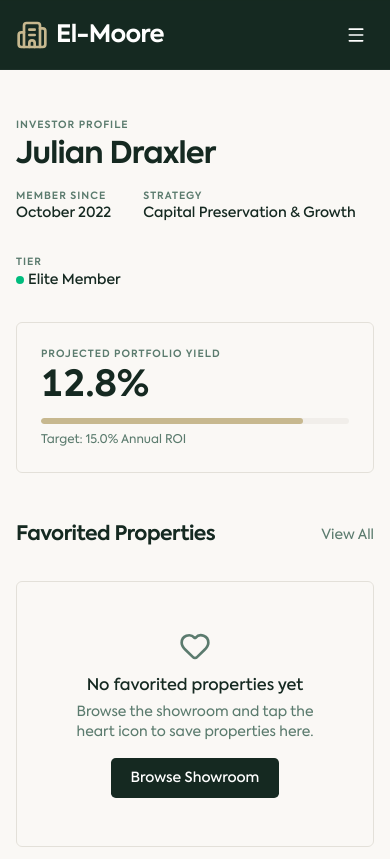
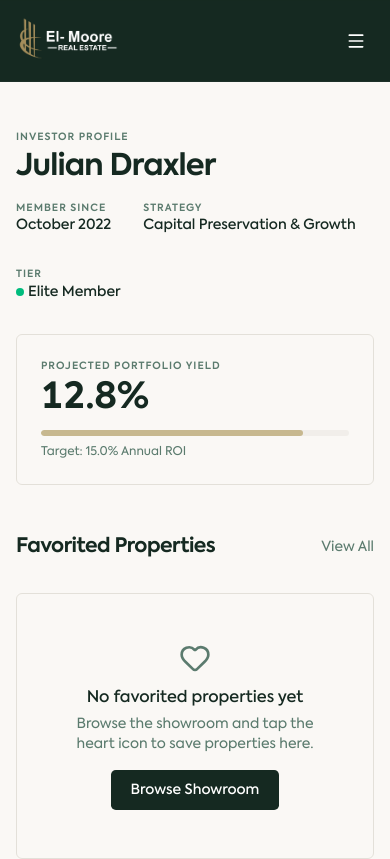
Before and after one commit to Hayotunday/el-moore, a Next.js app: page /profile in a window 390 px wide. Shown: the top 859 px of the page. Built offline with nearby package versions, Linux system fonts and the light colour scheme.

Commit message:
fixed el-moore logo on mobile view

```diff
--- a/components/navbar.tsx
+++ b/components/navbar.tsx
@@ -56,8 +56,7 @@ export default function Navbar() {
             <Link
               key={item.path}
               href={item.path}
-              className={`px-3 py-2 text-sm font-medium transition-colors rounded-md ${
-                pathname === item.path
+              className={`px-3 py-2 text-sm font-medium transition-colors rounded-md ${pathname === item.path
                 ? "text-primary-foreground underline underline-offset-4 decoration-2"
                 : "text-primary-foreground/70 hover:text-primary-foreground"
                 }`}
@@ -91,8 +90,11 @@ export default function Navbar() {
             href="/"
             className="text-2xl font-bold tracking-tight text-primary-foreground flex items-center gap-2"
           >
-            <Building2 className="h-8 w-8 text-gold" />
-            <span>El-Moore</span>
+            <img
+              src={"/assets/el-moore-1.png"}
+              alt="El-Moore Logo"
+              className="h-12 w-auto"
+            />
           </Link>
 
           <button className="lg:hidden p-2" onClick={() => setOpen(!open)}>
@@ -106,8 +108,7 @@ export default function Navbar() {
               key={item.path}
               href={item.path}
               onClick={() => setOpen(false)}
-              className={`w-full block px-3 py-2 rounded-md text-sm font-medium ${
-                pathname === item.path
+              className={`w-full block px-3 py-2 rounded-md text-sm font-medium ${pathname === item.path
                 ? "bg-primary-foreground/10 text-primary-foreground"
                 : "text-primary-foreground/70"
                 }`}
```
Lines whose indentation alone changed are shown as unchanged.
